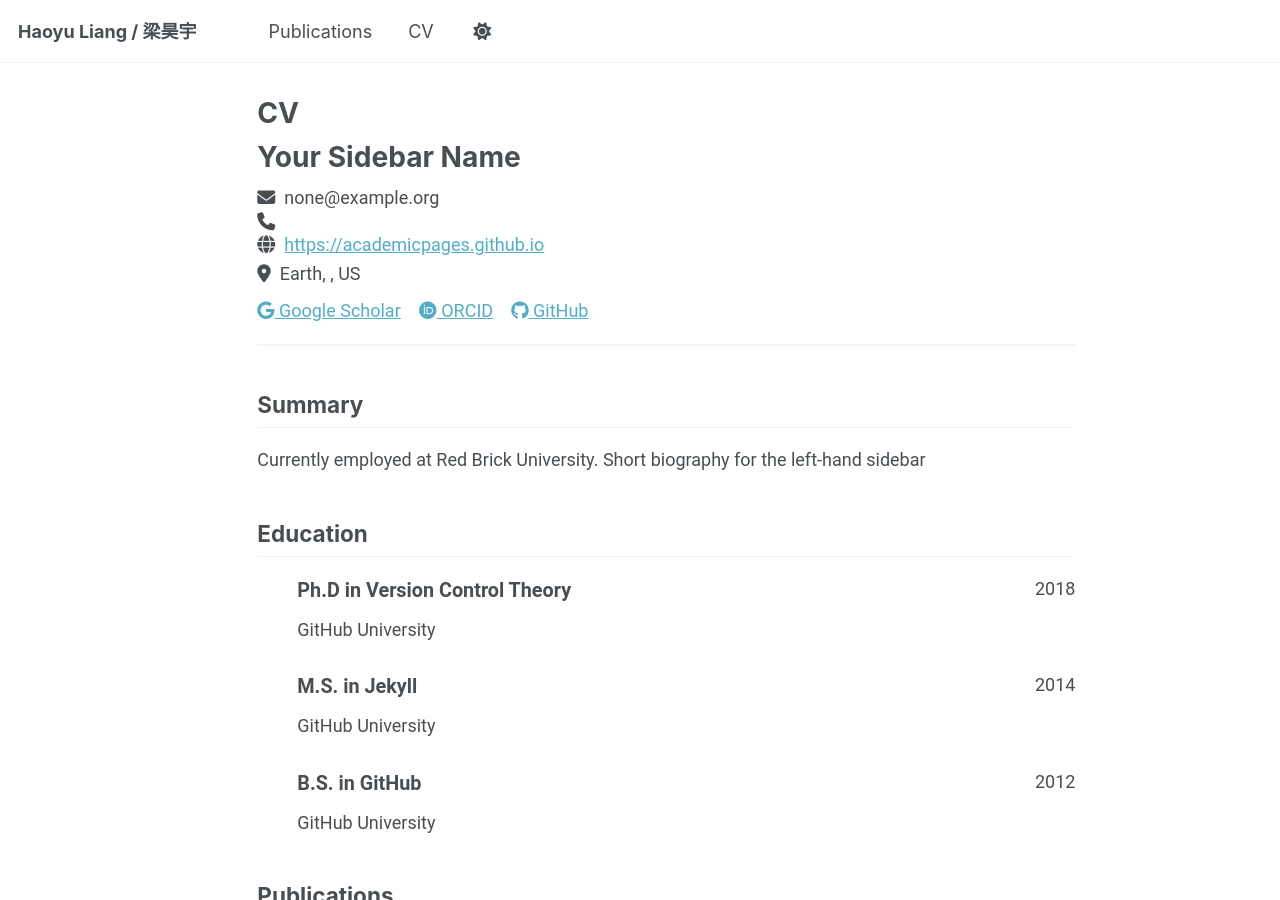
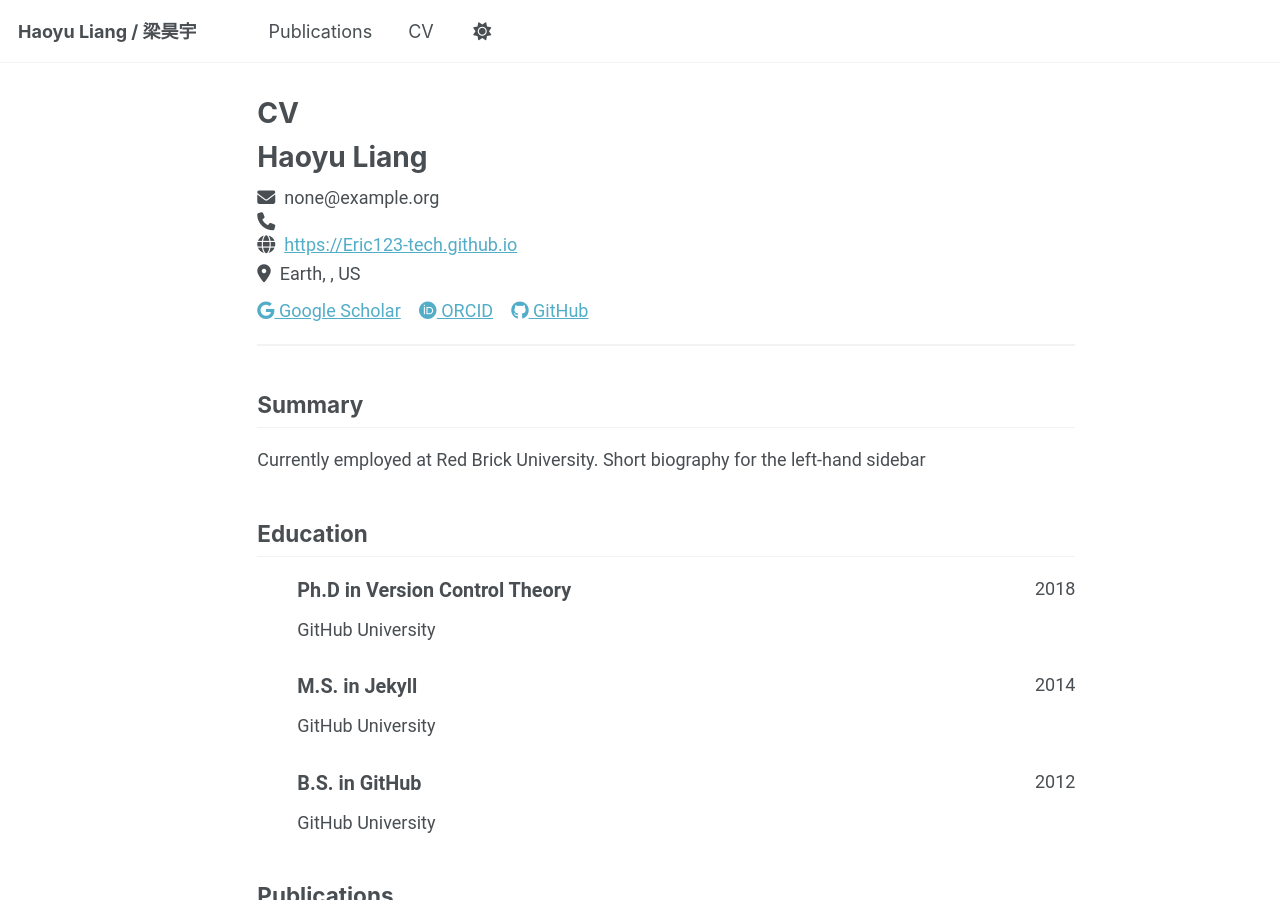
Before and after one commit to Eric123-tech/Eric123-tech.github.io, a Jekyll site: the page built from _pages/cv-json.md, in a window 1280 px wide and 900 px high. Built offline with Jekyll 4.4.1, drawn with Linux system fonts in a browser that asks for light colours; a script that is not in the unit is left out.

Commit message:
Update cv.json

```diff
--- a/_data/cv.json
+++ b/_data/cv.json
@@ -1,9 +1,9 @@
 {
   "basics": {
-    "name": "Your Sidebar Name",
+    "name": "Haoyu Liang",
     "email": "none@example.org",
     "phone": "",
-    "website": "https://academicpages.github.io",
+    "website": "https://Eric123-tech.github.io",
     "summary": "Currently employed at Red Brick University. Short biography for the left-hand sidebar",
     "location": {
       "address": "",
```
